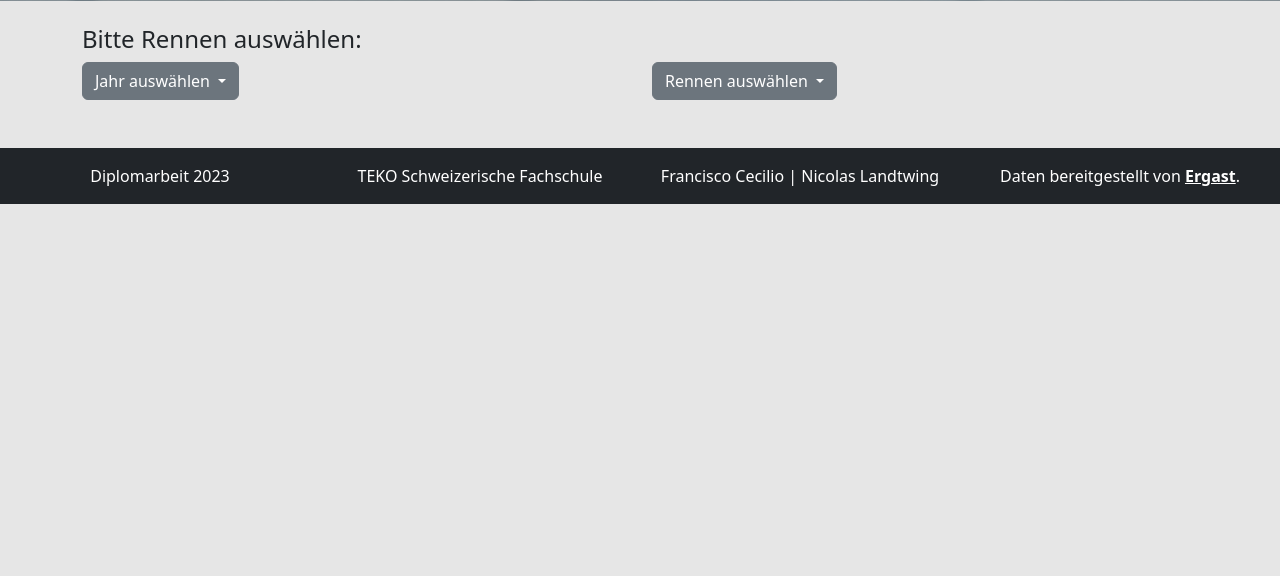
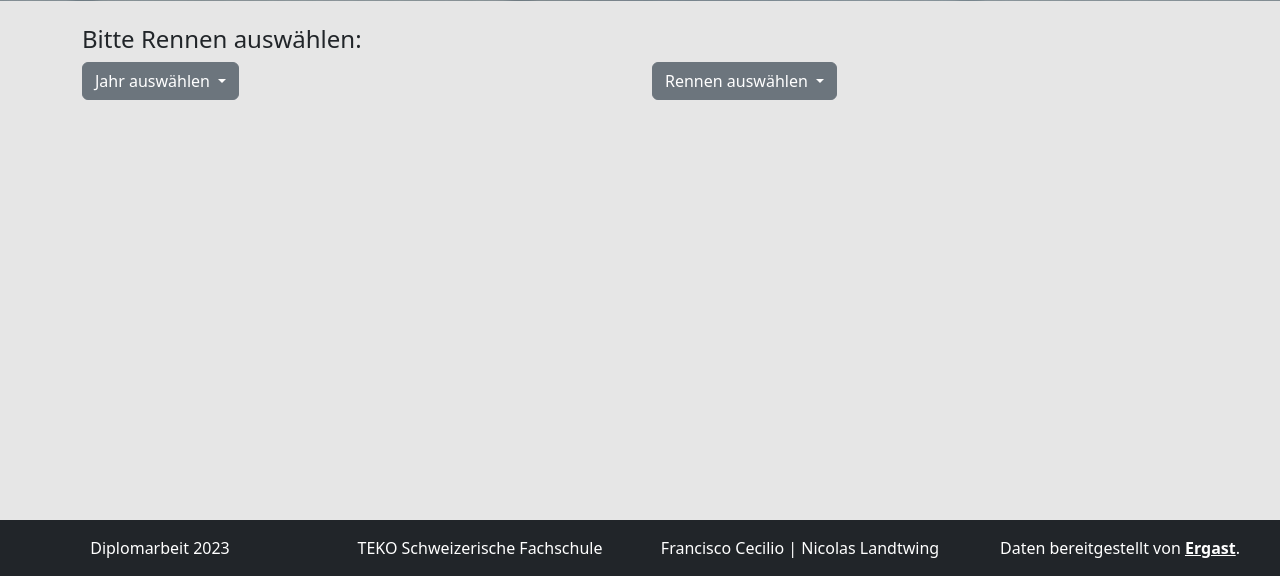
Before and after one commit to nicilandtwing/DA_Cecilio_Landtwing, a PHP site: page /race.php in a window 1280 px wide. Shown: the part 224-800 px from the top of the page. Run offline with PHP 8.4, Linux system fonts and the light colour scheme; data that the repository does not hold is empty.

Commit message:
Update Skript und Footer Race PPage

```diff
--- a/race.php
+++ b/race.php
@@ -303,10 +303,13 @@
             }?>
       </div>
     </div>
+
   </section>
 
+  <br>
+  <br>
   <!-- Footer -->
-  <section id="footer" class="container-fluid bg-dark text-white">
+  <section id="footer" class="container-fluid bg-dark text-white fixed-bottom">
     <footer>
       <div class="row justify-content-center">
         <div class="col-3 justify-content-center d-flex">
```
Also changed, not shown: 1 other file.
